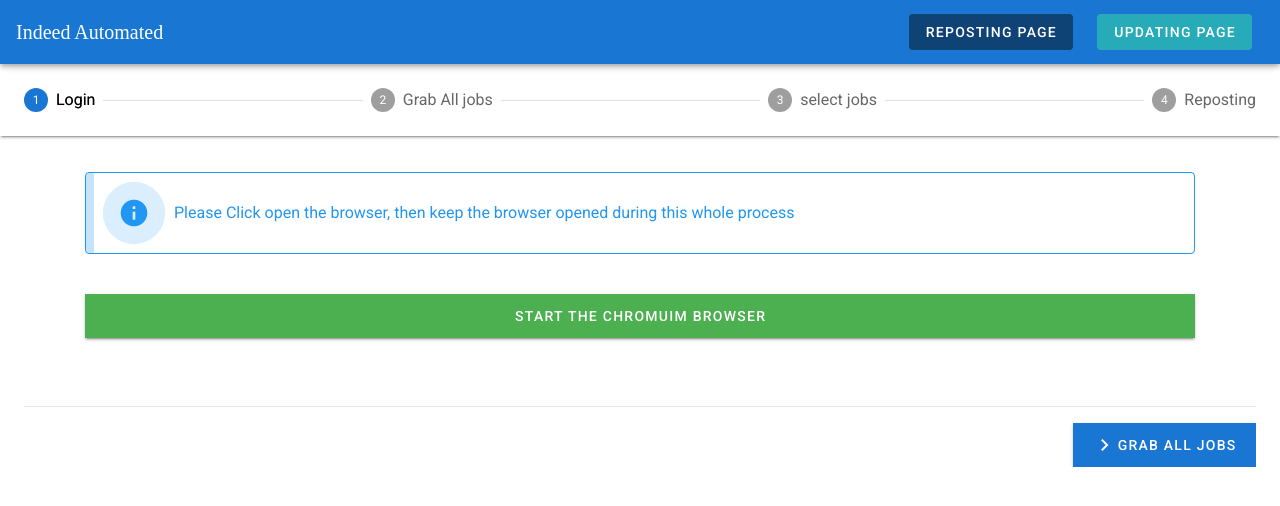
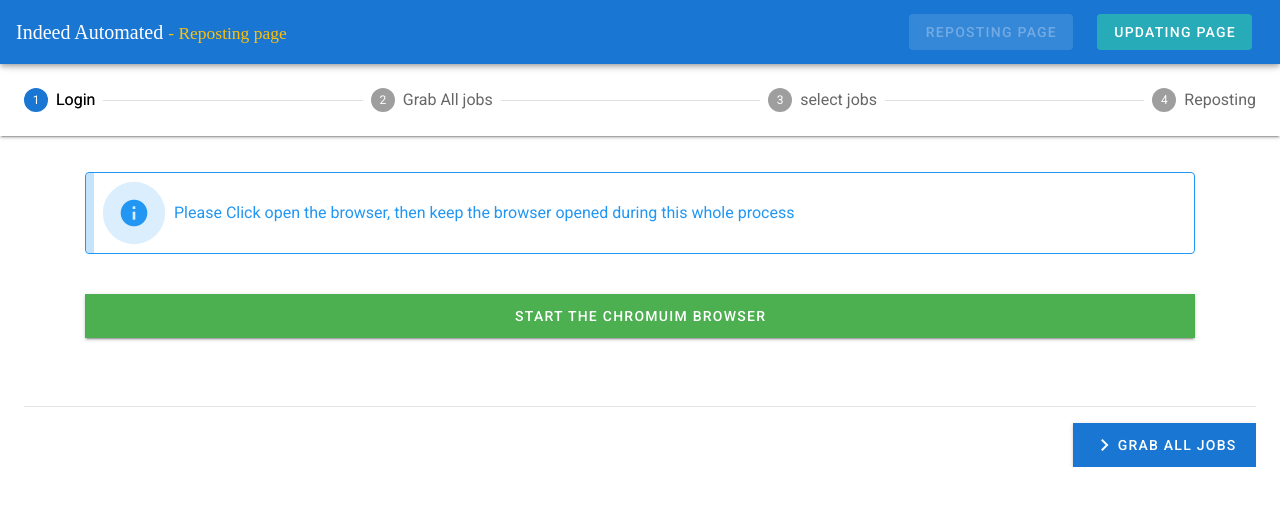
Before and after one commit to anaskasmi/IndeedAutomatedDesktop-Vue-js, a Vue app: page /reposting in a window 1280 px wide. Shown: the top 506 px of the page. Built offline with nearby package versions, Linux system fonts and the light colour scheme; no server answers; what ckeditor4-vue, vue-clipboard2 would draw is missing.

Commit message:
Fixed navigation bar

```diff
--- a/src/App.vue
+++ b/src/App.vue
@@ -4,18 +4,32 @@
       <v-toolbar-title>
         <div class="text-center">
           <router-link to="/"
-            ><span class="akaya text-white">Indeed Automated</span>
+            ><span class="akaya text-white"
+              >Indeed Automated
+              <small class="text-warning" v-if="isRepostingPage()">- Reposting page</small>
+              <small class="text-warning" v-if="isUpdatingPage()">- Updating page</small></span
+            >
           </router-link>
         </div>
       </v-toolbar-title>
       <v-spacer></v-spacer>
       <router-link to="/reposting">
-        <v-btn color="#104375" class="mx-3" elevation="0">
+        <v-btn
+          color="#104375"
+          class="mx-3"
+          elevation="0"
+          :disabled="isRepostingPage()"
+        >
           Reposting Page
         </v-btn>
       </router-link>
       <router-link to="/updating">
-        <v-btn color="#28abb9" class="mx-3" elevation="0">
+        <v-btn
+          color="#28abb9"
+          :disabled="isUpdatingPage()"
+          class="mx-3"
+          elevation="0"
+        >
           Updating Page
         </v-btn>
       </router-link>
@@ -31,6 +45,14 @@
   name: "App",
 
   data: () => ({}),
+  methods: {
+    isRepostingPage() {
+      return this.$route.name === "RepostingIndex";
+    },
+    isUpdatingPage() {
+      return this.$route.name === "UpdatingIndex";
+    },
+  },
 };
 </script>
 <style >
--- a/src/views/HomePage.vue
+++ b/src/views/HomePage.vue
@@ -3,7 +3,7 @@
     <div>
       <div class="col d-flex justify-content-center mt-5">
         <router-link to="/reposting"
-          ><v-btn x-large elevation="1" color="#28527a" dark class="mt-10 mx-5">
+          ><v-btn x-large elevation="1" color="#28527a"  dark class="mt-10 mx-5">
             Start Reposting
           </v-btn></router-link
         >
@@ -19,13 +19,12 @@
 <script>
 export default {
   created() {
-    console.log("value : " + this.$store.getters['repostPageModule/getJobs'].length);
   },
   data() {
     return {};
   },
   methods: {
-    prints() {},
+
   },
 };
 </script>
--- a/src/views/RepostingIndex.vue
+++ b/src/views/RepostingIndex.vue
@@ -148,6 +148,7 @@
     async refreshJobs() {
       await this.$store.dispatch("repostPageModule/fetchJobs");
     },
+
   },
 };
 </script>
```
